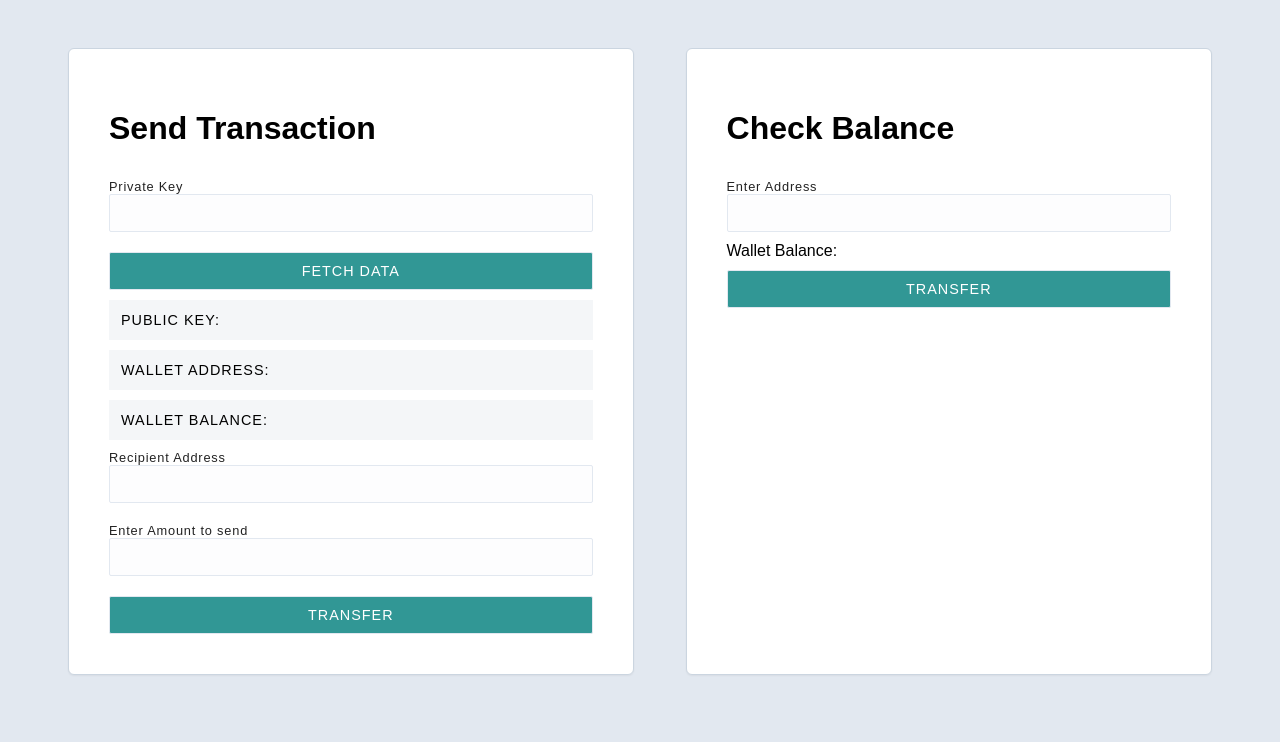
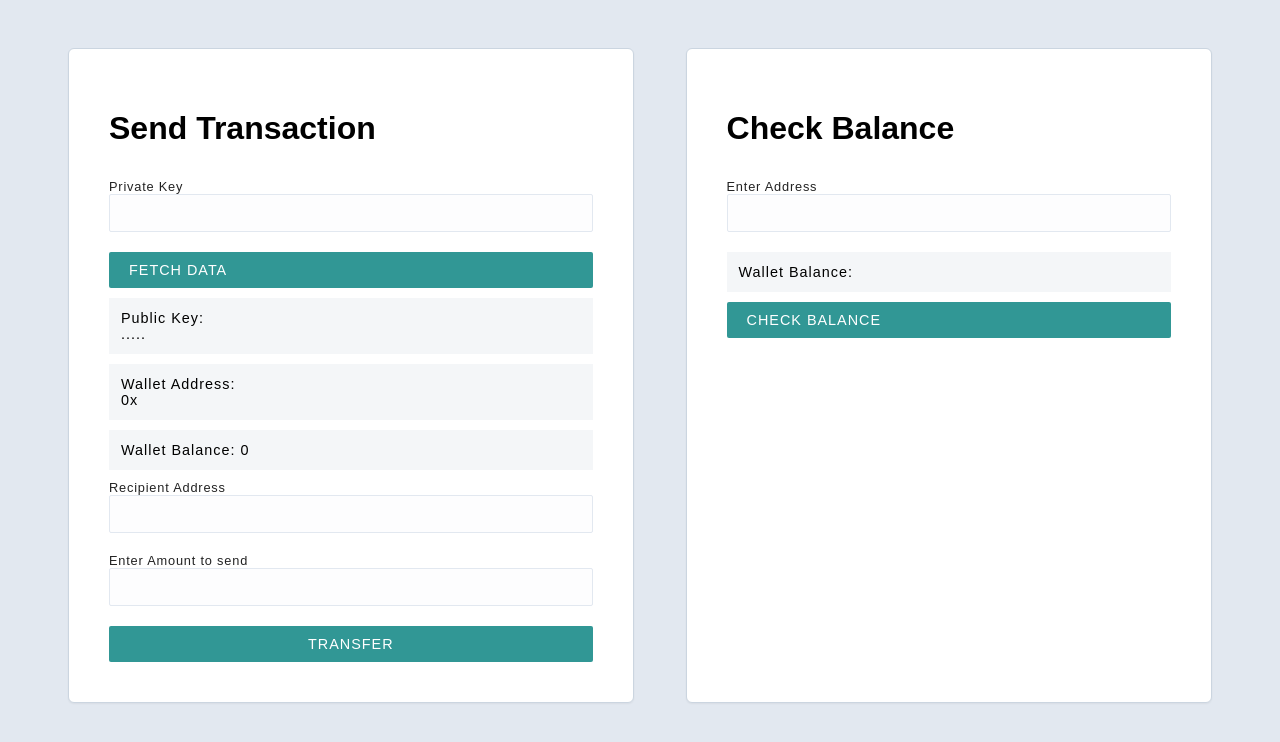
Before and after one commit to i-umairkhan/ECDSA_Node, a React (Vite) app in the folder client/: page / in a window 1280 px wide. Shown: the top 742 px of the page. Built offline with nearby package versions, Linux system fonts and the light colour scheme.

Commit message:
implemented ui for address + public key generation

```diff
--- a/client/src/App.scss
+++ b/client/src/App.scss
@@ -9,7 +9,7 @@ label {
   display: flex;
   flex-direction: column;
   letter-spacing: 0.05rem;
-  font-size: .8em;
+  font-size: 0.8em;
   font-weight: 400;
   color: #222;
 }
@@ -50,6 +50,7 @@ input {
 }
 
 .button {
+  border: none;
   background-color: #319795;
   border-radius: 0.125rem;
   padding: 10px 20px;
@@ -58,7 +59,7 @@ input {
   text-transform: uppercase;
   letter-spacing: 1px;
   font-weight: 400;
-  font-size: .9em;
+  font-size: 0.9em;
   &:hover {
     cursor: pointer;
   }
@@ -69,18 +70,12 @@ input {
   flex-direction: column;
 
   .balance {
-    text-transform: uppercase;
     letter-spacing: 1px;
     font-weight: 400;
-    font-size: .9em;
+    font-size: 0.9em;
     display: inline-flex;
     margin-top: 10px;
     padding: 0.75rem;
     background-color: #f4f6f8;
   }
 }
-
-.transfer {
-  display: flex;
-  flex-direction: column;
-}
--- a/client/src/Balance.jsx
+++ b/client/src/Balance.jsx
@@ -1,6 +1,6 @@
 function Balance() {
   return (
-    <form className="container transfer">
+    <div className="container wallet">
       <h1>Check Balance</h1>
 
       <label>
@@ -10,8 +10,8 @@ function Balance() {
 
       <div className="balance">Wallet Balance: </div>
 
-      <input type="submit" className="button" value="Transfer" />
-    </form>
+      <button className="button">Check Balance</button>
+    </div>
   );
 }
 
--- a/client/src/Transaction.jsx
+++ b/client/src/Transaction.jsx
@@ -1,20 +1,55 @@
+import { useState } from "react";
+import { generateAddress, _publicKey, _address } from "./generateAddress";
+import { toHex } from "ethereum-cryptography/utils";
+import server from "./server";
+
 function Transaction() {
+  // Private Key : ee932232f63b973919ada07ad5214dfe591433da8fbca22ebf31ab9f0d9dfc0d
+  // states
+  const [privateKey, setPrivateKey] = useState("");
+  const [publicKey, setPublicKey] = useState(new Uint8Array());
+  const [address, setAddress] = useState(new Uint8Array());
+  const [balance, setBalance] = useState(0);
+
   return (
     <div className="container wallet">
       <h1>Send Transaction</h1>
 
       <label>
         Private Key
-        <input></input>
+        <input
+          value={privateKey}
+          onChange={(e) => setPrivateKey(e.target.value)}
+        />
       </label>
 
-      <input type="submit" className="button" value="Fetch Data" />
+      <button
+        className="button"
+        onClick={() => {
+          generateAddress(privateKey);
+          setPublicKey(_publicKey);
+          setAddress(_address);
+          server.get(`/balance/${address}`).then((r) => console.log(r));
+        }}
+      >
+        Fetch Data
+      </button>
 
-      <div className="balance">Public Key: </div>
+      <div className="highlight balance">
+        Public Key:
+        <br />
+        {toHex(publicKey).slice(0, 7)}
+        .....
+        {toHex(publicKey).slice(-7)}
+      </div>
 
-      <div className="balance">Wallet Address: </div>
+      <div className="highlight balance">
+        Wallet Address:
+        <br />
+        0x{toHex(address)}
+      </div>
 
-      <div className="balance">Wallet Balance: </div>
+      <div className="highlight balance">Wallet Balance: {balance}</div>
 
       <label>
         Recipient Address
--- /dev/null
+++ b/client/src/generateAddress.js
@@ -0,0 +1,12 @@
+import * as secp from "ethereum-cryptography/secp256k1";
+import { keccak256 } from "ethereum-cryptography/keccak";
+
+let _publicKey;
+let _address;
+
+export const generateAddress = (_privateKey) => {
+  _publicKey = secp.getPublicKey(_privateKey);
+  _address = keccak256(_publicKey.slice(1)).slice(-20);
+};
+
+export { _publicKey, _address };
```
Also changed, not shown: 1 other file (tests, documents, lock files or other folders).
